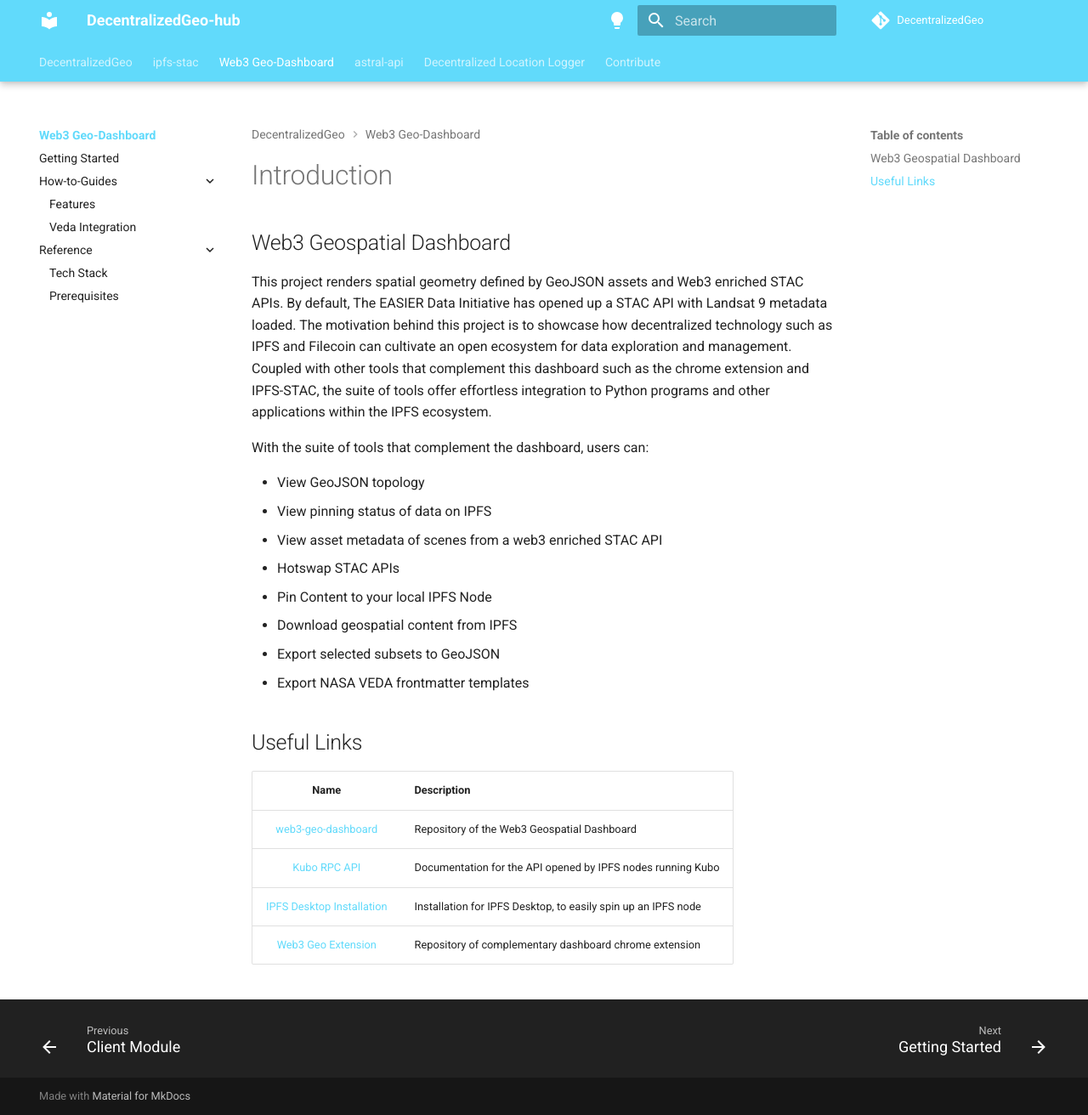
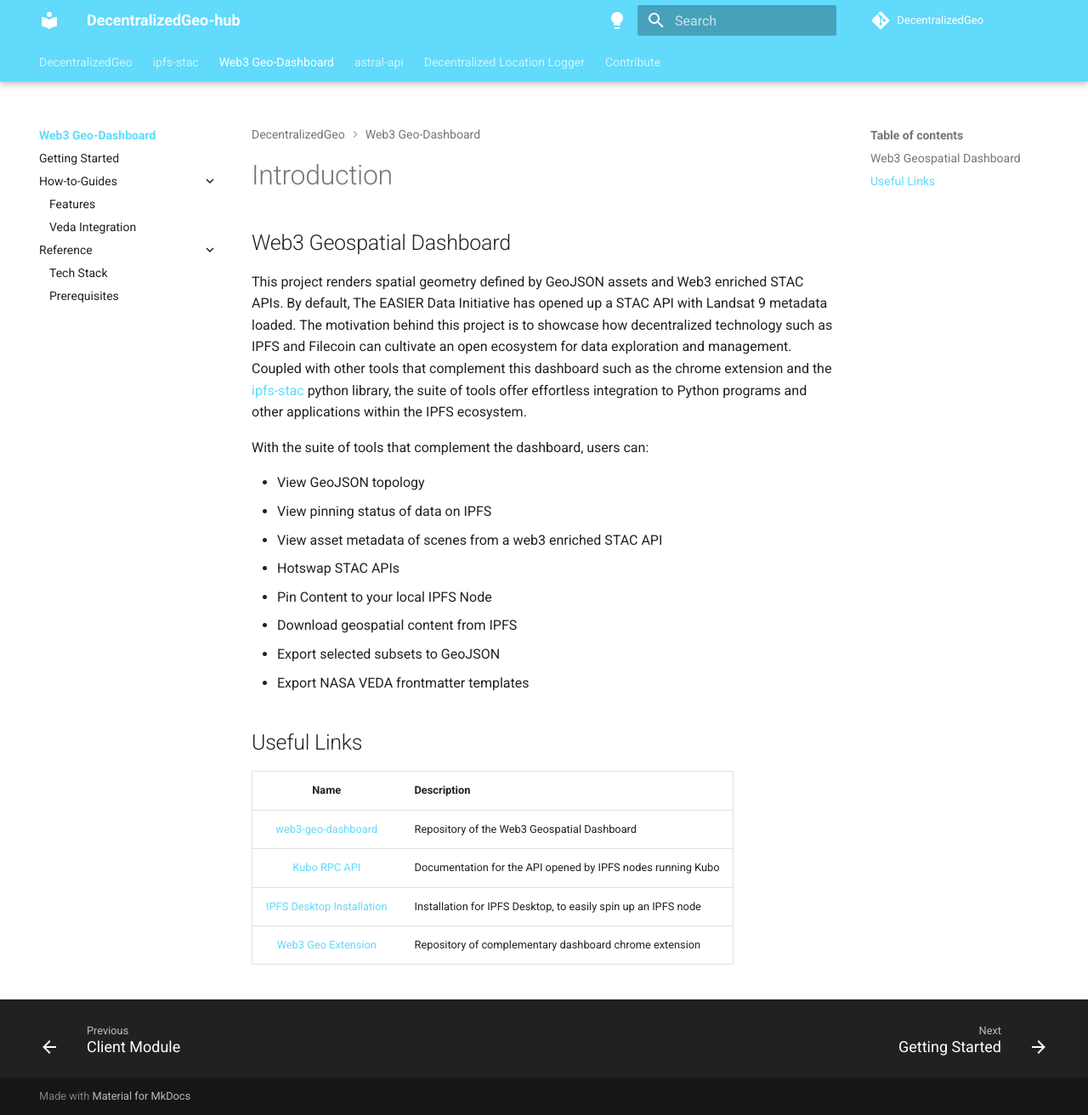
Before and after one commit to DecentralizedGeo/DecentralizedGeo-hub, an MkDocs documentation site: the page built from docs/ecosystem/web3-geospatial-dashboard/index.md, in a window 1280 px wide and 1312 px high. Shown: the whole window at 85% size. Built offline with MkDocs 1.6.1 and Material for MkDocs 9.7.7, drawn with Linux system fonts in a browser that asks for light colours.

Commit message:
Added link to ipfs-stac

```diff
--- a/docs/ecosystem/web3-geospatial-dashboard/index.md
+++ b/docs/ecosystem/web3-geospatial-dashboard/index.md
@@ -7,7 +7,7 @@
 
 ## Web3 Geospatial Dashboard
 
-This project renders spatial geometry defined by GeoJSON assets and Web3 enriched STAC APIs. By default, The EASIER Data Initiative has opened up a STAC API with Landsat 9 metadata loaded. The motivation behind this project is to showcase how decentralized technology such as IPFS and Filecoin can cultivate an open ecosystem for data exploration and management. Coupled with other tools that complement this dashboard such as the chrome extension and IPFS-STAC, the suite of tools offer effortless integration to Python programs and other applications within the IPFS ecosystem.
+This project renders spatial geometry defined by GeoJSON assets and Web3 enriched STAC APIs. By default, The EASIER Data Initiative has opened up a STAC API with Landsat 9 metadata loaded. The motivation behind this project is to showcase how decentralized technology such as IPFS and Filecoin can cultivate an open ecosystem for data exploration and management. Coupled with other tools that complement this dashboard such as the chrome extension and the <a href="https://github.com/DecentralizedGeo/ipfs-stac" Target="_blank">ipfs-stac</a> python library, the suite of tools offer effortless integration to Python programs and other applications within the IPFS ecosystem.
 
 With the suite of tools that complement the dashboard, users can:
 
```
